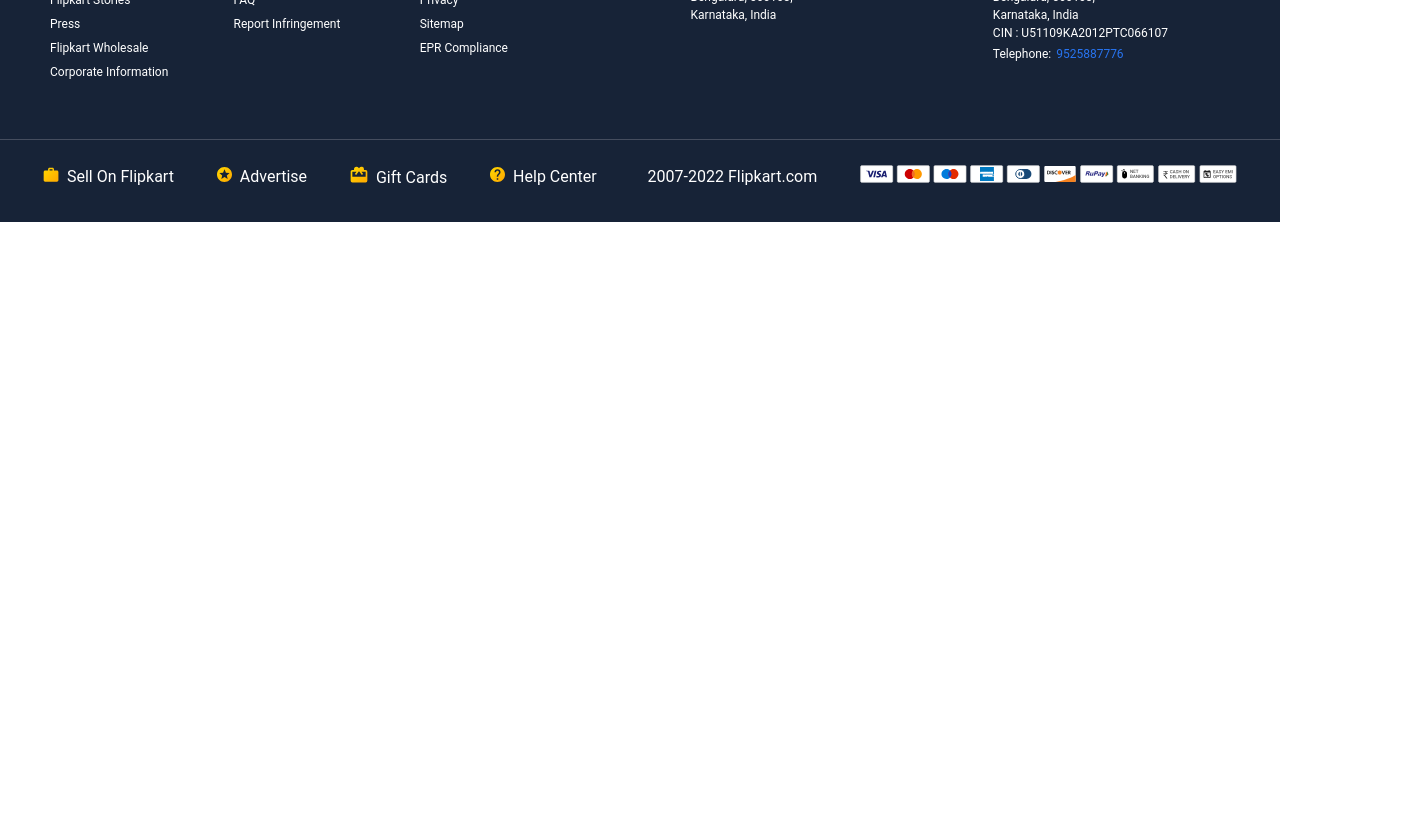
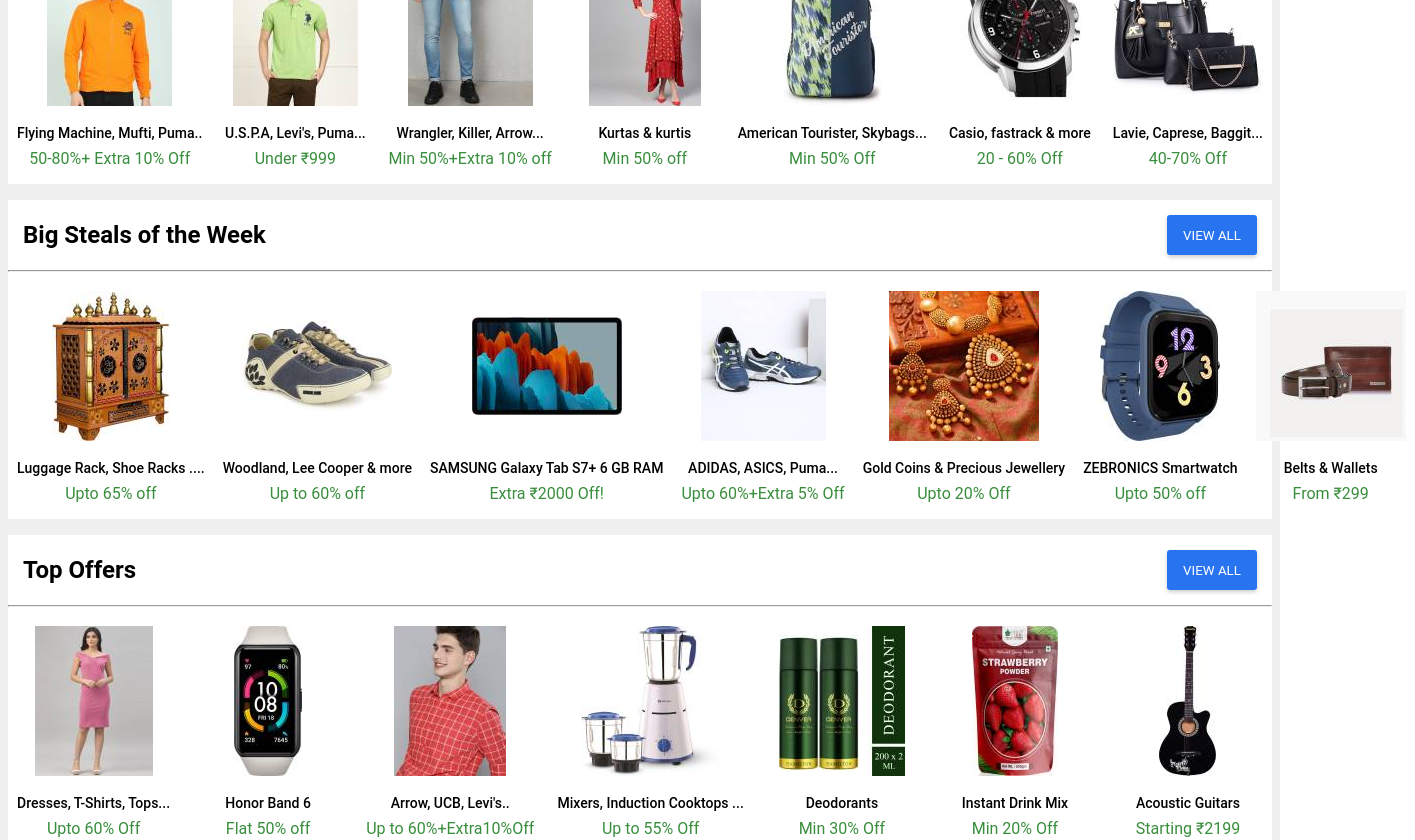
Before and after one commit to Aghazjunaid/react-flipkart, a React (Create React App) app: page /top-offers in a window 1280 px wide. Shown: the part 580-1420 px from the top of the page, 1415 px wide, since content can reach past the window. Before the commit the page ends 802 px from the top, so only its background shows below. Built offline with nearby package versions, Linux system fonts and the light colour scheme.

Commit message:
top offers page

```diff
--- a/src/components/Layout.js
+++ b/src/components/Layout.js
@@ -18,7 +18,6 @@
                     <Route path='/top-offers' element={<NavDataPage/>} />
                 </Routes>
             <Footer/>
-
         </>
     )
 }
--- a/src/data.js
+++ b/src/data.js
@@ -184,3 +184,138 @@
         description: "Wedding Special Jewellery!"
     },
 ]
+
+export const faishonTopDealsData = [
+    {
+        url: "/assets/images/m-usss0739-u-s-polo-association-original-imafhgsx2wjewveh.jpeg",
+        title: "Flying Machine, Mufti, Puma..",
+        price: "50-80%+ Extra 10% Off",
+        description: "T-Shirts, Jeans, Sweatshirts..."
+    },
+    {
+        url: "/assets/images/m-usts5923-u-s-polo-association-original-imaf9hu5xscbhrz3.jpeg",
+        title: "U.S.P.A, Levi's, Puma...",
+        price: "Under ₹999",
+        description: "Premium Brands On Sale"
+    },
+    {
+        url: "/assets/images/32-maw19jn132b-metronaut-original-imafhhushjecudhs.jpeg",
+        title: "Wrangler, Killer, Arrow...",
+        price: "Min 50%+Extra 10% off",
+        description: "Jeans, Chinos, Trousers.."
+    },
+    {
+        url: "/assets/images/m-7817-maroon-libas-original-imafjd7tvtpmgfcz.jpeg",
+        title: "Kurtas & kurtis",
+        price: "Min 50% off",
+        description: "A-Line, Anarkali & more"
+    },
+    {
+        url: "/assets/images/crone-backpack-08-teal-fg8-0-11-208-backpack-american-tourister-original-imafh54hjfhafh6v.jpeg",
+        title: "American Tourister, Skybags...",
+        price: "Min 50% Off",
+        description: "Backpacks"
+    },
+    {
+        url: "/assets/images/f52d84022612187d.jpg",
+        title: "Casio, fastrack & more",
+        price: "20 - 60% Off",
+        description: "Men & Women Watches"
+    },
+    {
+        url: "/assets/images/fsnk107nt-fsnnv001hn-hand-held-bag-speed-x-fashion-original-imafgpzjp9hsfeh3.jpeg",
+        title: "Lavie, Caprese, Baggit...",
+        price: "40-70% Off",
+        description: "Handbags"
+    },
+]
+
+export const bigStealsOfTheWeekData = [
+    {
+        url: "/assets/images/ka-ht-214-craftsfort-original-imag5qwapevkuxuu.jpeg",
+        title: "Luggage Rack, Shoe Racks ....",
+        price: "Upto 65% off",
+        description: "Solidwood,Metal,Plastic,Kids ..."
+    },
+    {
+        url: "/assets/images/gc-1120111cma-45-woodland-denim-original-imafdrgtvvmmdveg.jpeg",
+        title: "Woodland, Lee Cooper & more",
+        price: "Up to 60% off",
+        description: "Men's Casual Shoes, Sandals..."
+    },
+    {
+        url: "/assets/images/samsung-sm-t975nzkainu-original-imafuhg9tfydgg78.jpeg",
+        title: "SAMSUNG Galaxy Tab S7+ 6 GB RAM",
+        price: "Extra ₹2000 Off!",
+        description: "Electronics, Mobile..."
+    },
+    {
+        url: "/assets/images/s704y-10-asics-grand-shark-white-original-imafuxxxgxgz8d4r.jpeg",
+        title: "ADIDAS, ASICS, Puma...",
+        price: "Upto 60%+Extra 5% Off",
+        description: "Men's Footwear"
+    },
+    {
+        url: "/assets/images/606678c64c32301a.jpg",
+        title: "Gold Coins & Precious Jewellery",
+        price: "Upto 20% Off",
+        description: "Malabar Gold, Candere..."
+    },
+    {
+        url: "/assets/images/-original-imagahnnunvh24f2.jpeg",
+        title: "ZEBRONICS Smartwatch",
+        price: "Upto 50% off",
+        description: "From ₹1999"
+    },
+    {
+        url: "/assets/images/8f8035fcd64a2c12.jpg",
+        title: "Belts & Wallets",
+        price: "From ₹299",
+        description: "#Grab Or Gone"
+    },
+]
+
+export const topOffersData = [
+    {
+        url: "/assets/images/m-151tkr2811-selvia-original-imagyfmzv4yhgxxf.jpeg",
+        title: "Dresses, T-Shirts, Tops...",
+        price: "Upto 60% Off",
+        description: "Sassafras, Nike, Vero Moda"
+    },
+    {
+        url: "/assets/images/no-regular-arg-b39-yes-android-ios-honor-yes-original-imag3ru49v8bsqh7.jpeg",
+        title: "Honor Band 6",
+        price: "Flat 50% off",
+        description: "Just ₹2999"
+    },
+    {
+        url: "/assets/images/42-14381888-mast-harbour-original-imag88krppztwqhg.jpeg",
+        title: "Arrow, UCB, Levi's..",
+        price: "Up to 60%+Extra10%Off",
+        description: "Shirts, Trousers.."
+    },
+    {
+        url: "/assets/images/pluto-bajaj-original-imag8yqnfkzzbpkg.jpeg",
+        title: "Mixers, Induction Cooktops ...",
+        price: "Up to 55% Off",
+        description: "Preethi, Philips & more"
+    },
+    {
+        url: "/assets/images/400-hamilton-deodorant-body-spray-denver-men-original-imafgb9fsafampwz.jpeg",
+        title: "Deodorants",
+        price: "Min 30% Off",
+        description: "Grab Now!"
+    },
+    {
+        url: "/assets/images/200-gm-strawberry-powder-natural-spry-dried-1-bliss-of-earth-original-imag78yykwvyhfwh.jpeg",
+        title: "Instant Drink Mix",
+        price: "Min 20% Off",
+        description: "Grab Now!"
+    },
+    {
+        url: "/assets/images/med-blk-c-medellin-original-imaf22pgyd8w5krp.jpeg",
+        title: "Acoustic Guitars",
+        price: "Starting ₹2199",
+        description: "Medellin, Juarez & More"
+    },
+]
--- a/src/pages/Navdata-page.js
+++ b/src/pages/Navdata-page.js
@@ -1,6 +1,6 @@
 import React from "react";
 import { Link } from "react-router-dom";
-import { navDatas,dealsOfTheDayData } from "../data";
+import { navDatas,dealsOfTheDayData,faishonTopDealsData, bigStealsOfTheWeekData,topOffersData } from "../data";
 import Product from "../components/Product";
 
 const NavDataPage = () => {
@@ -21,10 +21,10 @@
                     }
                 </div>
             </div>
-            <div class="deals">
-                <div class="footwear" style={{paddingTop: "15px"}}>
-                    <div class="footwear-header">
-                        <div class="footwear-header-clock">
+            <div className="deals">
+                <div className="footwear" style={{paddingTop: "15px"}}>
+                    <div className="footwear-header">
+                        <div className="footwear-header-clock">
                             <h2 style={{
                                         fontSize: "22px",
                                         lineHeight: "32px",
@@ -32,7 +32,7 @@
                                         fontWeight: "500"
                                         }}>Deals of the Day
                             </h2>
-                            <div class="clock">
+                            <div className="clock">
                                 <img width="20" src="https://static-assets-web.flixcart.com/www/linchpin/fk-cp-zion/img/timer_a73398.svg" alt="clock"/>
                                 <span>21 : 08 : 47 Left</span>
                             </div>
@@ -40,7 +40,7 @@
                         <input type="button" value="VIEW ALL"/>
                     </div>
                     <hr/>
-                    <div class="footwear-cards">
+                    <div className="footwear-cards">
                         {
                             dealsOfTheDayData.map((ele,index) => {
                                 return(
@@ -51,6 +51,56 @@
                     </div>
                 </div>
             </div>
+            <div className="footwear">
+                <div className="footwear-header">
+                    <h2>Fashion Top Deals</h2>
+                    <input type="button" value="VIEW ALL"/>
+                </div>
+                <hr/>
+                <div className="footwear-cards">
+                {
+                    faishonTopDealsData.map((ele,index) => {
+                        return(
+                            <Product ele={ele} index={index} />
+                        )
+                    })
+                }
+                </div>
+            </div>
+
+            <div className="footwear">
+                <div className="footwear-header">
+                    <h2>Big Steals of the Week</h2>
+                    <input type="button" value="VIEW ALL"/>
+                </div>
+                <hr/>
+                <div className="footwear-cards">
+                {
+                    bigStealsOfTheWeekData.map((ele,index) => {
+                        return(
+                            <Product ele={ele} index={index} />
+                        )
+                    })
+                }
+                </div>
+            </div>
+
+            <div className="footwear">
+                <div className="footwear-header">
+                    <h2>Top Offers</h2>
+                    <input type="button" value="VIEW ALL"/>
+                </div>
+                <hr/>
+                <div className="footwear-cards">
+                {
+                    topOffersData.map((ele,index) => {
+                        return(
+                            <Product ele={ele} index={index} />
+                        )
+                    })
+                }
+                </div>
+            </div>
         </>
     )
 }
```
